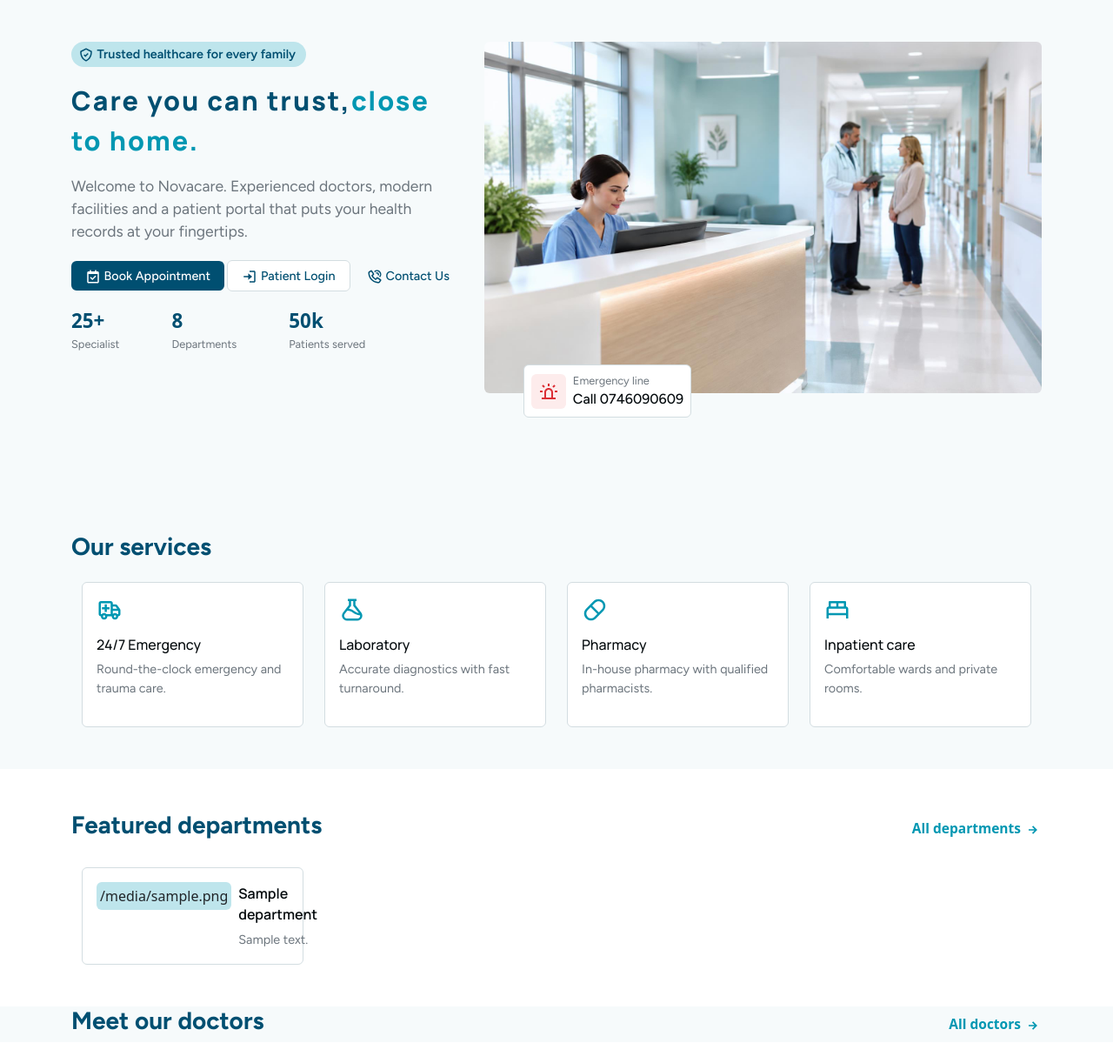
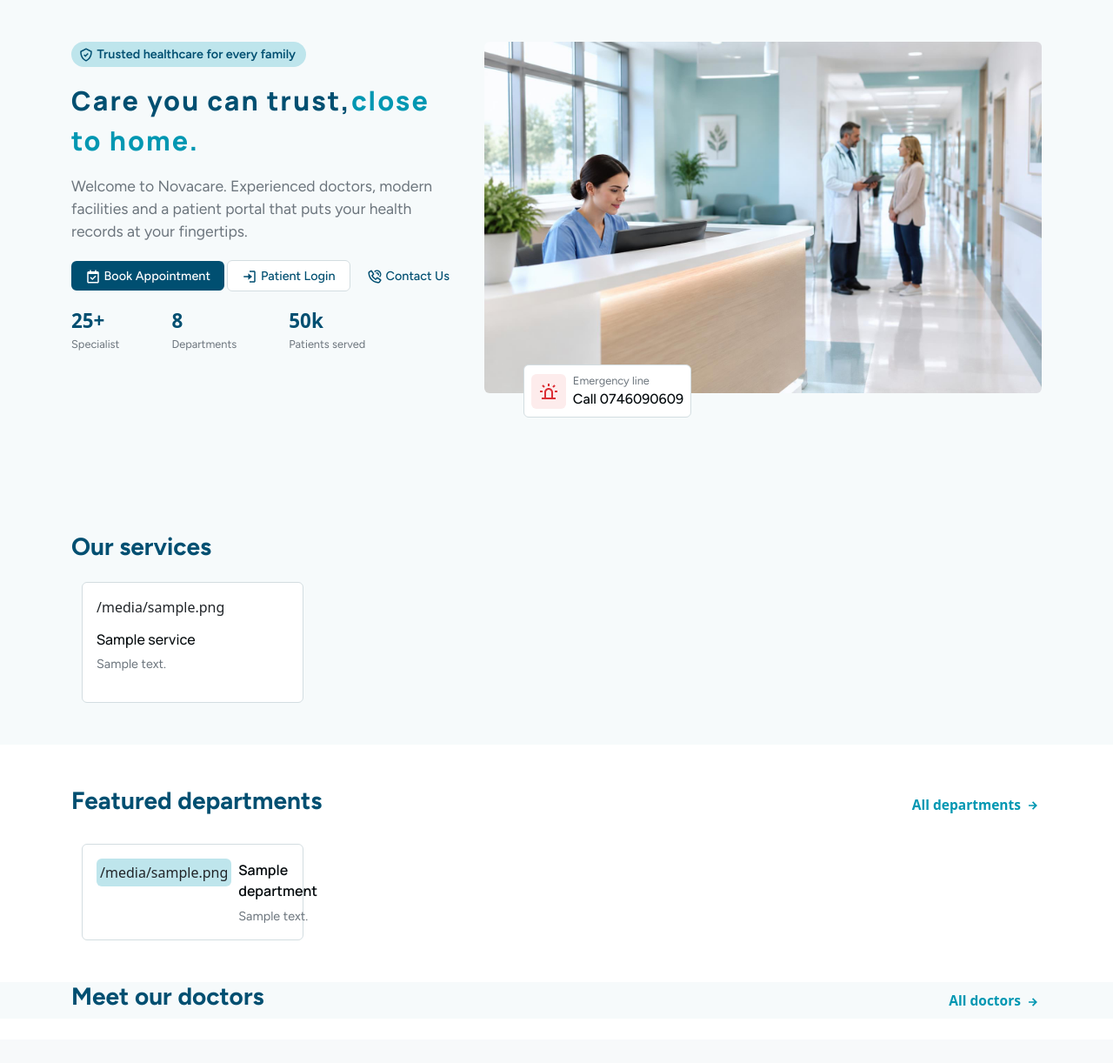
Before and after one commit to CodeOmari/NovaCare, a Django app: template Novacare/templates/home-page.html in a window 1280 px wide. Shown: the part 99-1321 px from the top of the page at 87% size. After the commit the page ends 1256 px from the top, so only its background shows below. Run offline with Django 5.2, Linux system fonts and the light colour scheme; the template is opened without the code that fills it: most values are stand-ins (such as "Sample title", 1, 10 or a date in 2020); some libraries are stand-ins or nearby versions.

Commit message:
update services offered section to render dynamically using Django template loop

```diff
--- a/Novacare/templates/home-page.html
+++ b/Novacare/templates/home-page.html
@@ -105,66 +105,19 @@
                 <h3 class="section-title mb-4">Our services</h3>
                 <div class="container">
                     <div class="row">
+                        {% for service in services %}
                             <div class="col-sm-3">
                                 <div class="service-container rounded ps-3 pt-3 pb-3">
-                                <svg  xmlns="http://www.w3.org/2000/svg" width="30" height="30"
-                                    fill="#0097b2" viewBox="0 0 24 24" >
-                                    <!--Boxicons v3.0.8 https://boxicons.com | License  https://docs.boxicons.com/free-->
-                                    <path d="M19.1 7.8c-.38-.5-.97-.8-1.6-.8H15V6c0-1.1-.9-2-2-2H4c-1.1 0-2 .9-2 2v10c0 1.1.9 2 2 2 0 1.65 1.35 3 3 3s3-1.35 3-3h4c0 1.65 1.35 3 3 3s3-1.35 3-3c1.1 0 2-.9 2-2v-3.67c0-.43-.14-.86-.4-1.2zM17.5 9l1.5 2h-4V9zM7 19a1.003 1.003 0 0 1-.87-1.5c.37-.63 1.36-.63 1.73 0 .09.15.13.32.13.49 0 .55-.45 1-1 1Zm2.23-3s-.05-.05-.08-.07c-.06-.06-.12-.11-.17-.16-.12-.11-.25-.21-.38-.29a3 3 0 0 0-.67-.32c-.07-.02-.14-.05-.21-.07Q7.375 15 7 15c-.375 0-.49.04-.72.09-.07.02-.14.05-.21.07-.16.05-.31.11-.45.19-.07.04-.15.08-.22.13-.13.09-.26.18-.38.29-.06.05-.12.1-.18.16-.02.03-.05.04-.08.07h-.77V6h9v10H9.22ZM17 19a1.003 1.003 0 0 1-.87-1.5c.37-.63 1.36-.63 1.73 0 .09.15.13.32.13.49 0 .55-.45 1-1 1Zm3-3h-.77s-.05-.05-.08-.07c-.06-.06-.12-.11-.17-.16-.12-.11-.25-.21-.38-.29a3 3 0 0 0-.67-.32c-.07-.02-.14-.05-.21-.07Q17.375 15 17 15c-.375 0-.47.04-.7.09-.06.01-.12.03-.18.05-.18.06-.36.13-.52.22l-.12.06c-.17.1-.33.21-.48.35v-2.76h5v3Z"></path><path d="M9.5 7h-2v2.5H5v2h2.5V14h2v-2.5H12v-2H9.5z"></path>
-                                </svg>
+                                    {{ service.icon|safe }}
                                     <div class="service-details mt-3">
-                                    <h5 class="service-name">24/7 Emergency</h5>
+                                        <h5 class="service-name">{{ service.name }}</h5>
                                         <p class="text-secondary">
-                                        Round-the-clock emergency and trauma care.
+                                            {{ service.description }}
                                         </p>
                                     </div>
                                 </div>
                             </div>
-                        <div class="col-sm-3">
-                            <div class="service-container rounded ps-3 pt-3 pb-3">
-                                <svg  xmlns="http://www.w3.org/2000/svg" width="30" height="30"
-                                    fill="#0097b2" viewBox="0 0 24 24" >
-                                    <!--Boxicons v3.0.8 https://boxicons.com | License  https://docs.boxicons.com/free-->
-                                    <path d="M15 7.66V4h1V2H8v2h1v3.66l-5.4 6.95c-1.08 1.38-1.27 3.29-.48 4.86S5.47 22 7.22 22h9.57c1.75 0 3.32-.97 4.1-2.53s.6-3.48-.48-4.86l-5.4-6.95Zm-4 .69V4.01h2v4.34l5.2 6.68c-1.79-.3-2.9-1.03-4.14-1.86-1.31-.87-2.77-1.83-5.11-2.18zm8.1 10.23c-.44.88-1.33 1.43-2.31 1.43H7.21c-.98 0-1.87-.55-2.31-1.43s-.34-1.96.27-2.74l2.32-2.98c2.6.1 3.94.97 5.45 1.98 1.54 1.02 3.28 2.16 6.4 2.31.05.48-.03.98-.25 1.43Z"></path>
-                                </svg>
-                                <div class="service-details mt-3">
-                                    <h5 class="service-name">Laboratory</h5>
-                                    <p class="text-secondary">
-                                        Accurate diagnostics with fast turnaround.
-                                    </p>
-                                </div>
-                            </div>
-                        </div>
-                        <div class="col-sm-3">
-                            <div class="service-container rounded ps-3 pt-3 pb-3">
-                                <svg  xmlns="http://www.w3.org/2000/svg" width="30" height="30"
-                                    fill="#0097b2" viewBox="0 0 24 24" >
-                                    <!--Boxicons v3.0.8 https://boxicons.com | License  https://docs.boxicons.com/free-->
-                                    <path d="m10.95 4.07-6.88 6.88c-2.48 2.47-2.48 6.5 0 8.98 1.24 1.24 2.86 1.86 4.49 1.86s3.25-.62 4.49-1.86l6.88-6.88c2.48-2.47 2.48-6.5 0-8.98-2.47-2.47-6.5-2.47-8.98 0m.69 14.44c-1.7 1.7-4.45 1.7-6.15 0a4.364 4.364 0 0 1 0-6.15l2.73-2.73 6.15 6.15zm6.88-6.88-2.73 2.73-6.15-6.15 2.73-2.73c.85-.85 1.96-1.27 3.07-1.27s2.23.42 3.07 1.27a4.364 4.364 0 0 1 0 6.15Z"></path>
-                                </svg>
-                                <div class="service-details mt-3">
-                                    <h5 class="service-name">Pharmacy</h5>
-                                    <p class="text-secondary">
-                                        In-house pharmacy with qualified pharmacists.
-                                    </p>
-                                </div>
-                            </div>
-                        </div>
-                        <div class="col-sm-3">
-                            <div class="service-container rounded ps-3 pt-3 pb-3">
-                                <svg  xmlns="http://www.w3.org/2000/svg" width="30" height="30"
-                                    fill="#0097b2" viewBox="0 0 24 24" >
-                                    <!--Boxicons v3.0.8 https://boxicons.com | License  https://docs.boxicons.com/free-->
-                                    <path d="M4 17h16v3h2v-9c0-1.1-.9-2-2-2V5c0-.55-.45-1-1-1H5c-.55 0-1 .45-1 1v4c-1.1 0-2 .9-2 2v9h2zM18 6v3h-5V6zM6 6h5v3H6zm-2 5h16v4H4z"></path>
-                                </svg>
-                                <div class="service-details mt-3">
-                                    <h5 class="service-name">Inpatient care</h5>
-                                    <p class="text-secondary">
-                                        Comfortable wards and private rooms.
-                                    </p>
-                                </div>
-                            </div>
-                        </div>
+                        {% endfor %}
                     </div>
                 </div>
             </div>
```
Lines whose indentation alone changed are shown as unchanged.
